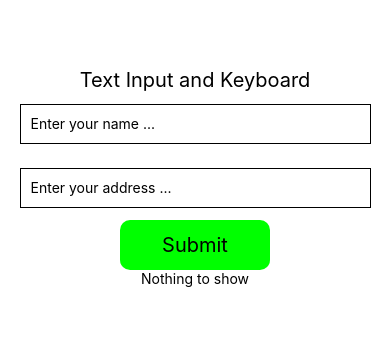
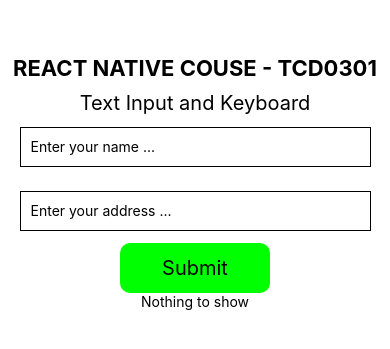
Before and after one commit to vinhhn3/tcd0304mobiledev, a React Native app: screen / in a window 390 px wide. Shown: the part 245-594 px from the top of the page. Built offline with nearby package versions, Linux system fonts and the light colour scheme.

Commit message:
Create CustomButton component and SectionHeader component

```diff
--- a/App.js
+++ b/App.js
@@ -1,12 +1,7 @@
 import React, { useState } from "react";
-import {
-  StyleSheet,
-  Text,
-  TextInput,
-  ToastAndroid,
-  TouchableOpacity,
-  View,
-} from "react-native";
+import { StyleSheet, Text, TextInput, ToastAndroid, View } from "react-native";
+import CustomButton from "./components/CustomButton";
+import SectionHeader from "./components/SectionHeader";
 
 export default function App() {
   // Properties
@@ -56,6 +51,7 @@ export default function App() {
 
   return (
     <View style={styles.body}>
+      <SectionHeader />
       <Text style={styles.text}>Text Input and Keyboard</Text>
       <TextInput
         value={name}
@@ -69,9 +65,13 @@ export default function App() {
         onChangeText={(value) => setAddress(value)}
         placeholder={"Enter your address ..."}
       />
-      <TouchableOpacity onPress={handleSubmit} style={styles.button}>
+      {/* <TouchableOpacity onPress={handleSubmit} style={styles.button}>
         <Text style={styles.text}>{submitted ? "Clear" : "Submit"}</Text>
-      </TouchableOpacity>
+      </TouchableOpacity> */}
+      <CustomButton
+        handlePress={handleSubmit}
+        text={submitted ? "Clear" : "Submit"}
+      />
 
       {submitted ? (
         <View>
--- /dev/null
+++ b/components/CustomButton.js
@@ -0,0 +1,27 @@
+import React from "react";
+import { StyleSheet, Text, TouchableOpacity } from "react-native";
+
+const CustomButton = ({ handlePress, text }) => {
+  return (
+    <TouchableOpacity onPress={handlePress} style={styles.button}>
+      <Text style={styles.text}>{text}</Text>
+    </TouchableOpacity>
+  );
+};
+
+const styles = StyleSheet.create({
+  button: {
+    backgroundColor: "#00ff00",
+    width: 150,
+    height: 50,
+    alignItems: "center",
+    borderRadius: 10,
+    justifyContent: "center",
+  },
+  text: {
+    fontSize: 20,
+    color: "black",
+  },
+});
+
+export default CustomButton;
--- a/components/SectionHeader.js
+++ b/components/SectionHeader.js
@@ -4,7 +4,7 @@ import { StyleSheet, Text, View } from "react-native";
 export default function SectionHeader() {
   return (
     <View style={styles.item}>
-      <Text style={styles.text}>Section Header</Text>
+      <Text style={styles.text}>React Native Couse - TCD0301</Text>
     </View>
   );
 }
@@ -12,14 +12,14 @@ export default function SectionHeader() {
 const styles = StyleSheet.create({
   item: {
     margin: 10,
-    backgroundColor: "blue",
     justifyContent: "center",
     alignItems: "center",
   },
 
   text: {
-    fontSize: 20,
+    fontSize: 22,
     textTransform: "uppercase",
-    color: "white",
+    color: "black",
+    fontWeight: "bold",
   },
 });
```
Also changed, not shown: 1 other file (tests, documents, lock files or other folders).
